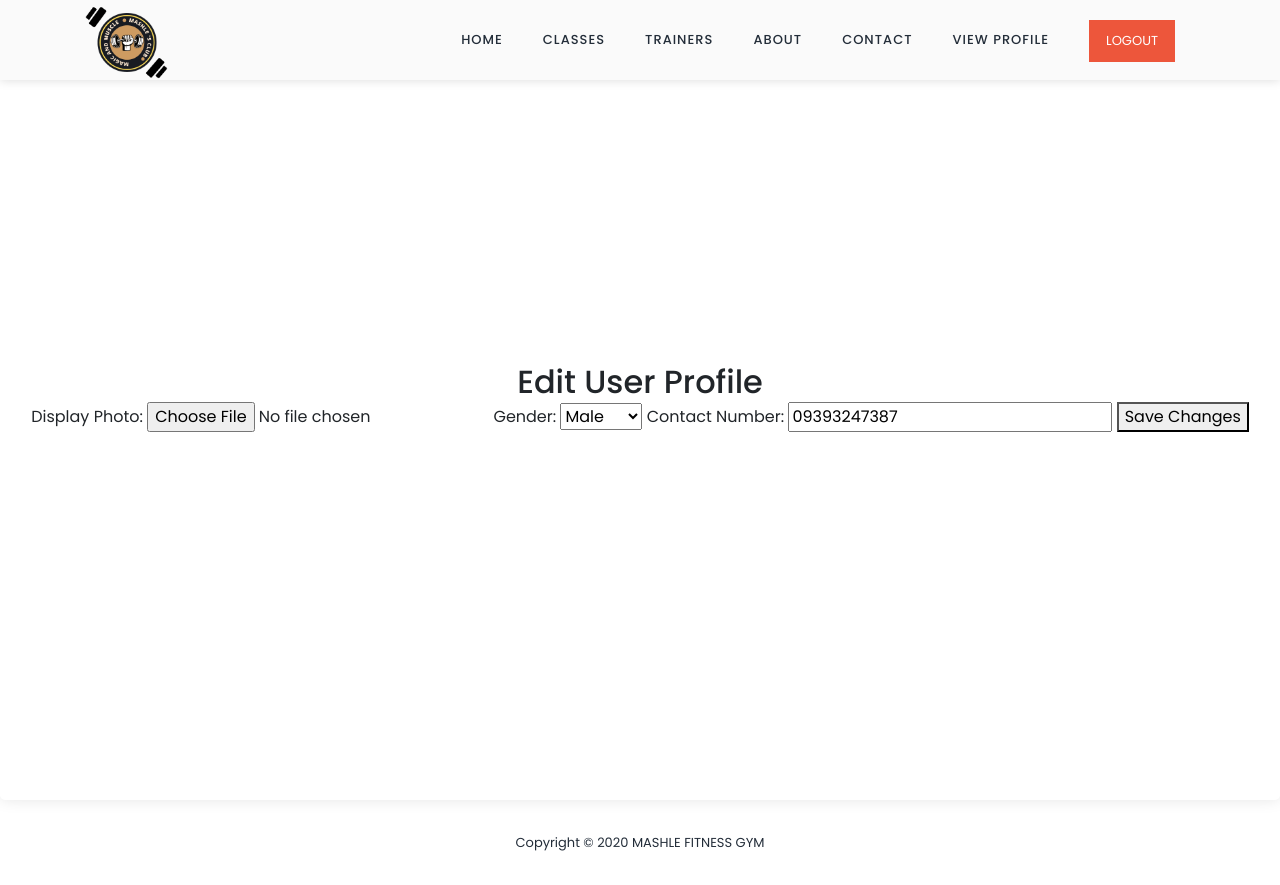
After one commit to Seaji06/System-Project, a Django app: page /edit_profile in a window 1280 px wide. The commit adds this page. Run offline with Django 4.2, Linux system fonts and the light colour scheme; a user stored in the database is signed in; data comes from the database, SQL or seed files in the repository; both versions use the stored data as it was after the commit; some libraries are stand-ins or nearby versions.

Commit message:
need to edit the css for the edit profile and profile

```diff
--- a/GymProject/GymApp/admin.py
+++ b/GymProject/GymApp/admin.py
@@ -1,3 +1,4 @@
 from django.contrib import admin
+from .models import UserProfile
 
-# Register your models here.
+admin.site.register(UserProfile)
--- /dev/null
+++ b/GymProject/GymApp/forms.py
@@ -0,0 +1,7 @@
+from django import forms
+from .models import UserProfile
+
+class UserProfileForm(forms.ModelForm):
+    class Meta:
+        model = UserProfile
+        fields = ['display_photo', 'gender', 'birthday', 'contact_number']
--- a/GymProject/GymApp/models.py
+++ b/GymProject/GymApp/models.py
@@ -1,3 +1,19 @@
 from django.db import models
+from django.contrib.auth.models import User
 
-# Create your models here.
+class UserProfile(models.Model):
+    user = models.OneToOneField(User, on_delete=models.CASCADE)
+    display_photo = models.ImageField(upload_to='profile_pics/', default='default.jpg')
+    gender = models.CharField(max_length=10, choices=[('Male', 'Male'), ('Female', 'Female'), ('Other', 'Other')], blank=True)
+    birthday = models.DateField(null=True, blank=True)
+    contact_number = models.CharField(max_length=15, null=True, blank=True)
+    membership_choices = [
+        ('no_class', 'No Class'),
+        ('beginner_class', 'Beginner Class'),
+        ('intermediate_class', 'Intermediate Class'),
+        ('master_class', 'Master Class'),
+    ]
+    membership = models.CharField(max_length=20, choices=membership_choices, default='no_class')
+
+    def __str__(self):
+        return self.user.username
--- a/GymProject/GymApp/urls.py
+++ b/GymProject/GymApp/urls.py
@@ -1,5 +1,7 @@
 from django.urls import path
 from . import views
+from django.conf import settings
+from django.conf.urls.static import static
 
 urlpatterns = [
     path('', views.home, name='home'),
@@ -8,5 +10,12 @@ urlpatterns = [
     path('trainers', views.trainers, name='trainers'),
     path('about', views.about, name='about'),
     path('contact', views.contact, name='contact'),
-    path('login', views.login, name='login'),
+    path('login', views.user_login, name='login'),
+    path('logout', views.user_logout, name='logout'),
+    path('register', views.user_register, name='register'),
+    path('profile', views.profile, name='profile'),
+    path('edit_profile', views.edit_profile, name='edit_profile'),
 ]
+
+if settings.DEBUG:
+    urlpatterns += static(settings.MEDIA_URL, document_root=settings.MEDIA_ROOT)
--- a/GymProject/GymApp/views.py
+++ b/GymProject/GymApp/views.py
@@ -1,5 +1,9 @@
-from django.shortcuts import render
-
+from django.shortcuts import render, redirect
+from django.contrib.auth.models import User
+from django.contrib.auth import login, authenticate, logout
+from django.contrib import messages
+from .models import UserProfile
+from .forms import UserProfileForm
 
 # Create your views here.
 
@@ -18,5 +22,73 @@ def about(request):
 def contact(request):
     return render(request, 'contact.html')
 
-def login(request):
+def user_register(request):
+    if request.method == 'POST':
+        username = request.POST['new-username']
+        email = request.POST['email']
+        password = request.POST['new-password']
+        confirm_password = request.POST['confirm-password']
+        birthday = request.POST['birthday']
+        first_name = request.POST['first_name']
+        last_name = request.POST['last_name']
+
+        if password != confirm_password:
+            messages.error(request, 'Passwords do not match')
+            return render(request, 'register.html')
+
+        if User.objects.filter(username=username).exists():
+            messages.error(request, 'Username already exists')
+            return render(request, 'register.html')
+
+        if User.objects.filter(email=email).exists():
+            messages.error(request, 'Email already exists')
+            return render(request, 'register.html')
+
+        user = User.objects.create_user(username, email, password)
+        user.first_name = first_name
+        user.last_name = last_name
+        user.save()
+
+        # Create a UserProfile for the user
+        UserProfile.objects.create(user=user, birthday=birthday)
+
+        login(request, user)
+        return redirect('home')  # Redirect to your home page after registration
+
+    return render(request, 'register.html')
+
+def user_login(request):
+    if request.method == 'POST':
+        username = request.POST['username']
+        password = request.POST['password']
+        user = authenticate(request, username=username, password=password)
+
+        if user is not None:
+            login(request, user)
+            return redirect('home')  # Redirect to your home page after login
+        else:
+            messages.error(request, 'Username or password is incorrect')
+            return render(request, 'login.html')
+
     return render(request, 'login.html')
+
+def user_logout(request):
+    logout(request)
+    return render(request, 'home.html')
+
+def edit_profile(request):
+    user_profile = UserProfile.objects.get(user=request.user)
+
+    if request.method == 'POST':
+        form = UserProfileForm(request.POST, request.FILES, instance=user_profile)
+        if form.is_valid():
+            form.save()
+            return redirect('profile')
+    else:
+        form = UserProfileForm(instance=user_profile)
+
+    return render(request, 'edit_profile.html', {'form': form})
+
+def profile(request):
+    user_profile = UserProfile.objects.get(user=request.user)
+    return render(request, 'profile.html', {'user_profile': user_profile})
--- a/GymProject/static/css/style.css
+++ b/GymProject/static/css/style.css
@@ -1214,3 +1214,82 @@ responsive
     margin-left: 130px;
   }
 }
+
+/*
+---------------------------------------------
+login and register
+---------------------------------------------
+*/
+
+.login-register-form, .user-profile-form{
+  background: #fff;
+  margin: auto;
+  padding: 20px;
+  border-radius: 5px;
+  box-shadow: 0px 0px 15px rgba(0, 0, 0, 0.1);
+  display: flex;
+  flex-direction: column;
+  justify-content: center;
+  align-items: center;
+  min-height: 100vh;
+}
+
+
+.login-register-form h2 {
+  font-size: 24px;
+  text-transform: uppercase;
+  font-weight: 800;
+  color: #232d39;
+  letter-spacing: 0.5px;
+  margin-top: 0;
+  margin-bottom: 20px;
+}
+
+.login-register-form label {
+  font-size: 16px;
+  color: #7a7a7a;
+  display: block;
+  margin-bottom: 10px;
+}
+
+.login-register-form input[type="text"],
+.login-register-form input[type="password"],
+.login-register-form input[type="email"] {
+  width: 100%;
+  padding: 10px;
+  font-size: 16px;
+  border: 1px solid #ddd;
+  border-radius: 5px;
+  margin-bottom: 20px;
+}
+
+.login-register-form button {
+  background-color: #ed563b;
+  color: #fff;
+  text-align: center;
+  font-weight: 400;
+  text-transform: uppercase;
+  font-size: 15px;
+  padding: 12px 20px;
+  border: none;
+  border-radius: 5px;
+  cursor: pointer;
+}
+
+.login-register-form button:hover {
+  background-color: #f9735b;
+}
+
+.login-register-form .form-link {
+  font-size: 13px;
+  color: #ed563b;
+  text-transform: uppercase;
+  text-decoration: none;
+  display: block;
+  text-align: center;
+  margin-top: 10px;
+}
+
+#error{
+  color: red;
+}
--- a/GymProject/templates/base.html
+++ b/GymProject/templates/base.html
@@ -44,7 +44,12 @@
                             <li class=""><a href="trainers">Trainers</a></li>
                             <li class=""><a href="about">About</a></li>
                             <li class=""><a href="contact">Contact</a></li>
-                            <li class=""><a href="login">Login</a></li>
+                            {% if user.is_authenticated %}
+                            <li class=""><a href="{% url 'profile' %}">View Profile</a></li>
+                            <li class=""><a href="{% url 'logout' %}">Logout</a></li>
+                            {% else %}
+                                <li class=""><a href="{% url 'login' %}">Login</a></li>
+                            {% endif %}
                         </ul>
                         <a class='menu-trigger'>
                             <span>Menu</span>
--- /dev/null
+++ b/GymProject/templates/edit_profile.html
@@ -0,0 +1,25 @@
+{% extends "base.html" %}
+{% load static %}
+
+{% block title %}Edit Profile{% endblock %}
+
+{% block content %}
+  <div class="user-profile-form">
+    <h2>Edit User Profile</h2>
+    <form method="post" enctype="multipart/form-data">
+      {% csrf_token %}
+      <label for="display-photo">Display Photo:</label>
+      <input type="file" id="display-photo" name="display_photo">
+      <label for="gender">Gender:</label>
+      <select id="gender" name="gender">
+        <option value="" {% if not form.gender.value %}selected{% endif %}>Select</option>
+        <option value="Male" {% if form.gender.value == 'Male' %}selected{% endif %}>Male</option>
+        <option value="Female" {% if form.gender.value == 'Female' %}selected{% endif %}>Female</option>
+        <option value="Other" {% if form.gender.value == 'Other' %}selected{% endif %}>Other</option>
+      </select>
+      <label for="contact-number">Contact Number:</label>
+      <input type="number" id="contact-number" name="contact_number" value="{{ form.contact_number.value }}">
+      <button type="submit">Save Changes</button>
+    </form>
+  </div>
+{% endblock %}
--- a/GymProject/templates/home.html
+++ b/GymProject/templates/home.html
@@ -15,7 +15,7 @@
                 <h6>work harder, get stronger</h6>
                 <h2>easy with our <em>gym</em></h2>
                 <div class="main-button scroll-to-section">
-                    <a href="register.html">Become a member</a>
+                    <a href="register">Become a member</a>
                 </div>
             </div>
         </div>
```
Also changed, not shown: GymProject/templates/login.html (added, +28 -0 lines), GymProject/templates/profile.html (added, +22 -0 lines), GymProject/templates/register.html (added, +39 -0 lines), GymProject/GymApp/migrations/0001_initial.py (added), GymProject/GymApp/migrations/0002_userprofile_first_name_userprofile_last_name.py (added), GymProject/GymApp/migrations/0003_userprofile_email.py (added), GymProject/GymApp/migrations/0004_remove_userprofile_email.py (added), GymProject/GymProject/settings.py (line endings or trailing spaces), GymProject/db.sqlite3, GymProject/media/profile_pics/sheesh.jpg (added), GymProject/media/profile_pics/sheesh_bjDsSqF.jpg (added).
